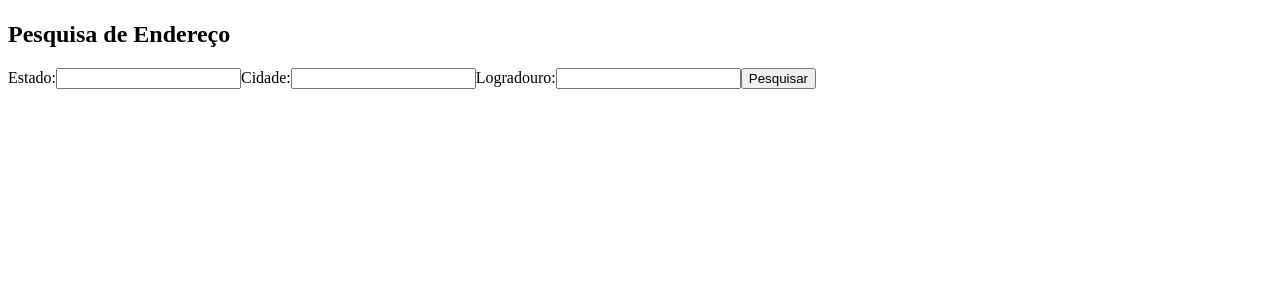
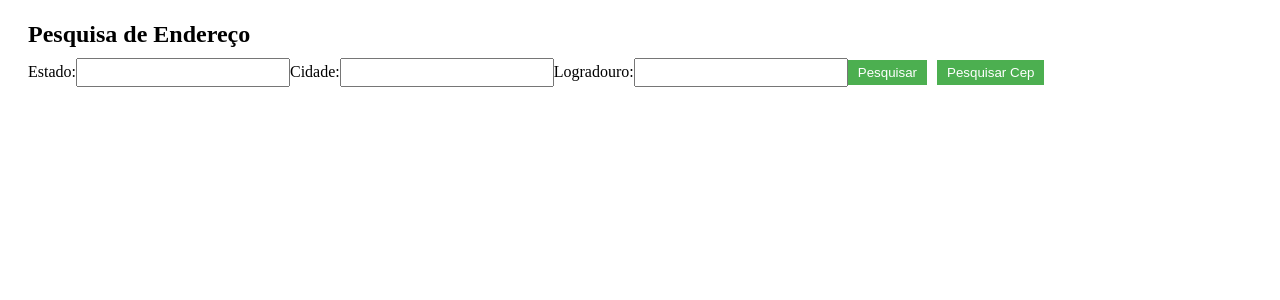
Before and after one commit to tiagocrais/fed-public-api, an Angular app: page /lista in a window 1280 px wide. Shown: the top 300 px of the page. Built offline with nearby package versions, Linux system fonts and the light colour scheme.

Commit message:
Implementando redirecionamento para tela de pesquisa por cep e aplicando css

```diff
--- a/src/app/components/cep-lista/cep-lista.component.css
+++ b/src/app/components/cep-lista/cep-lista.component.css
@@ -0,0 +1,53 @@
+.container {
+    margin: 20px;
+  }
+
+  .title {
+    font-size: 24px;
+    margin-bottom: 10px;
+  }
+
+  .sub-title {
+    font-size: 18px;
+    margin-top: 20px;
+    margin-bottom: 10px;
+  }
+
+  .form-group {
+    margin-bottom: 10px;
+  }
+
+  .label {
+    display: block;
+    margin-bottom: 5px;
+  }
+
+  .input {
+    width: 200px;
+    padding: 5px;
+    margin-bottom: 5px;
+  }
+
+  .button {
+    padding: 5px 10px;
+    background-color: #4CAF50;
+    color: white;
+    border: none;
+    cursor: pointer;
+    margin-right: 10px;
+  }
+
+  .button:hover {
+    background-color: #45a049;
+  }
+
+  .address-list {
+    list-style-type: none;
+    padding: 0;
+  }
+
+  .address-item {
+    margin-bottom: 10px;
+    border: 1px solid #ccc;
+    padding: 10px;
+  }
--- a/src/app/components/cep-lista/cep-lista.component.html
+++ b/src/app/components/cep-lista/cep-lista.component.html
@@ -1,25 +1,28 @@
-<div>
-    <h2>Pesquisa de Endereço</h2>
-    <label for="estado">Estado:</label>
-    <input type="text" id="estado" [(ngModel)]="estado">
-    <label for="cidade">Cidade:</label>
-    <input type="text" id="cidade" [(ngModel)]="cidade">
-    <label for="logradouro">Logradouro:</label>
-    <input type="text" id="logradouro" [(ngModel)]="logradouro">
-    <button (click)="pesquisarEndereco()">Pesquisar</button>
+<div class="container">
+    <h2 class="title">Pesquisa de Endereço</h2>
+    <div class="form-group">
+      <label for="estado">Estado:</label>
+      <input type="text" id="estado" class="input" [(ngModel)]="estado">
+      <label for="cidade">Cidade:</label>
+      <input type="text" id="cidade" class="input" [(ngModel)]="cidade">
+      <label for="logradouro">Logradouro:</label>
+      <input type="text" id="logradouro" class="input" [(ngModel)]="logradouro">
+      <button class="button" (click)="pesquisarEndereco()">Pesquisar</button>
+      <button class="button" (click)="pesquisarPorCep()">Pesquisar Cep</button>
+    </div>
   </div>
 
-  <div *ngIf="enderecos && enderecos.length > 0">
-    <h3>Resultados da Pesquisa:</h3>
-    <ul>
-      <li *ngFor="let endereco of enderecos">
-        <p>CEP: {{ endereco.cep }}</p>
-        <p>Rua: {{ endereco.rua }}</p>
-        <p>Complemento: {{ endereco.complemento }}</p>
-        <p>Bairro: {{ endereco.bairro }}</p>
-        <p>Cidade: {{ endereco.cidade }}</p>
-        <p>Estado: {{ endereco.estado }}</p>
-        <p>DDD: {{ endereco.ddd }}</p>
+  <div *ngIf="enderecos && enderecos.length > 0" class="container">
+    <h3 class="sub-title">Resultados da Pesquisa:</h3>
+    <ul class="address-list">
+      <li *ngFor="let endereco of enderecos" class="address-item">
+        <p><strong>CEP:</strong> {{ endereco.cep }}</p>
+        <p><strong>Rua:</strong> {{ endereco.rua }}</p>
+        <p><strong>Complemento:</strong> {{ endereco.complemento }}</p>
+        <p><strong>Bairro:</strong> {{ endereco.bairro }}</p>
+        <p><strong>Cidade:</strong> {{ endereco.cidade }}</p>
+        <p><strong>Estado:</strong> {{ endereco.estado }}</p>
+        <p><strong>DDD:</strong> {{ endereco.ddd }}</p>
       </li>
     </ul>
   </div>
--- a/src/app/components/cep-lista/cep-lista.component.ts
+++ b/src/app/components/cep-lista/cep-lista.component.ts
@@ -1,16 +1,7 @@
 import { HttpClient } from '@angular/common/http';
 import { Component } from '@angular/core';
 import { EnderecoResponse } from 'src/app/models/enderecoResponse';
-
-interface Endereco {
-  cep: string;
-  rua: string;
-  complemento: string;
-  bairro: string;
-  cidade: string;
-  estado: string;
-  ddd: string;
-}
+import { Router } from '@angular/router';
 
 @Component({
   selector: 'app-cep-lista',
@@ -25,7 +16,7 @@ export class CepListaComponent {
   enderecos: EnderecoResponse[] = [];
   erro: string = '';
 
-  constructor(private http: HttpClient) {}
+  constructor(private http: HttpClient, private router: Router) {}
 
   pesquisarEndereco(): void {
 
@@ -40,4 +31,9 @@ export class CepListaComponent {
       this.erro = error;
     });
   }
+
+  pesquisarPorCep() {
+
+    this.router.navigate(['']);
+  }
 }
```
